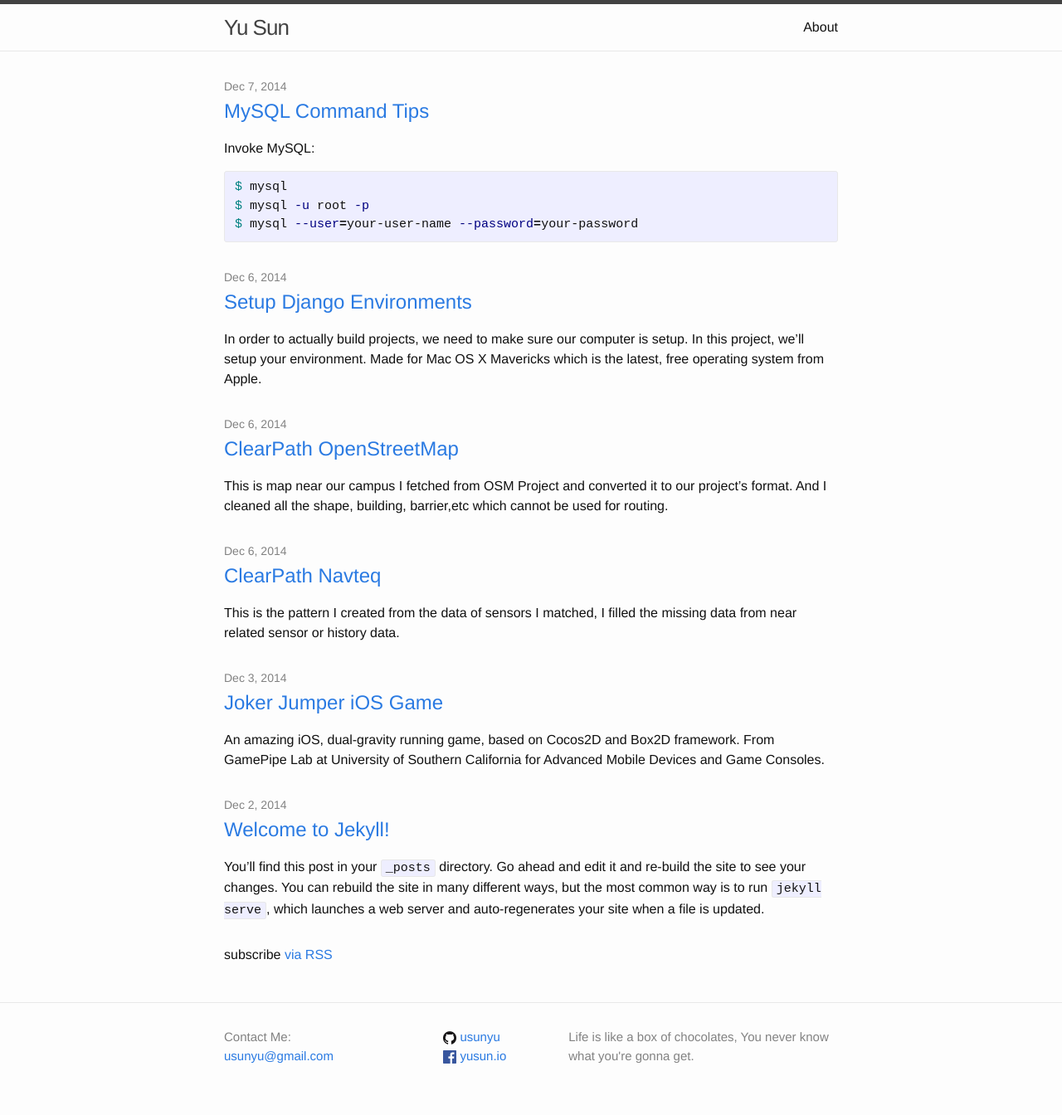
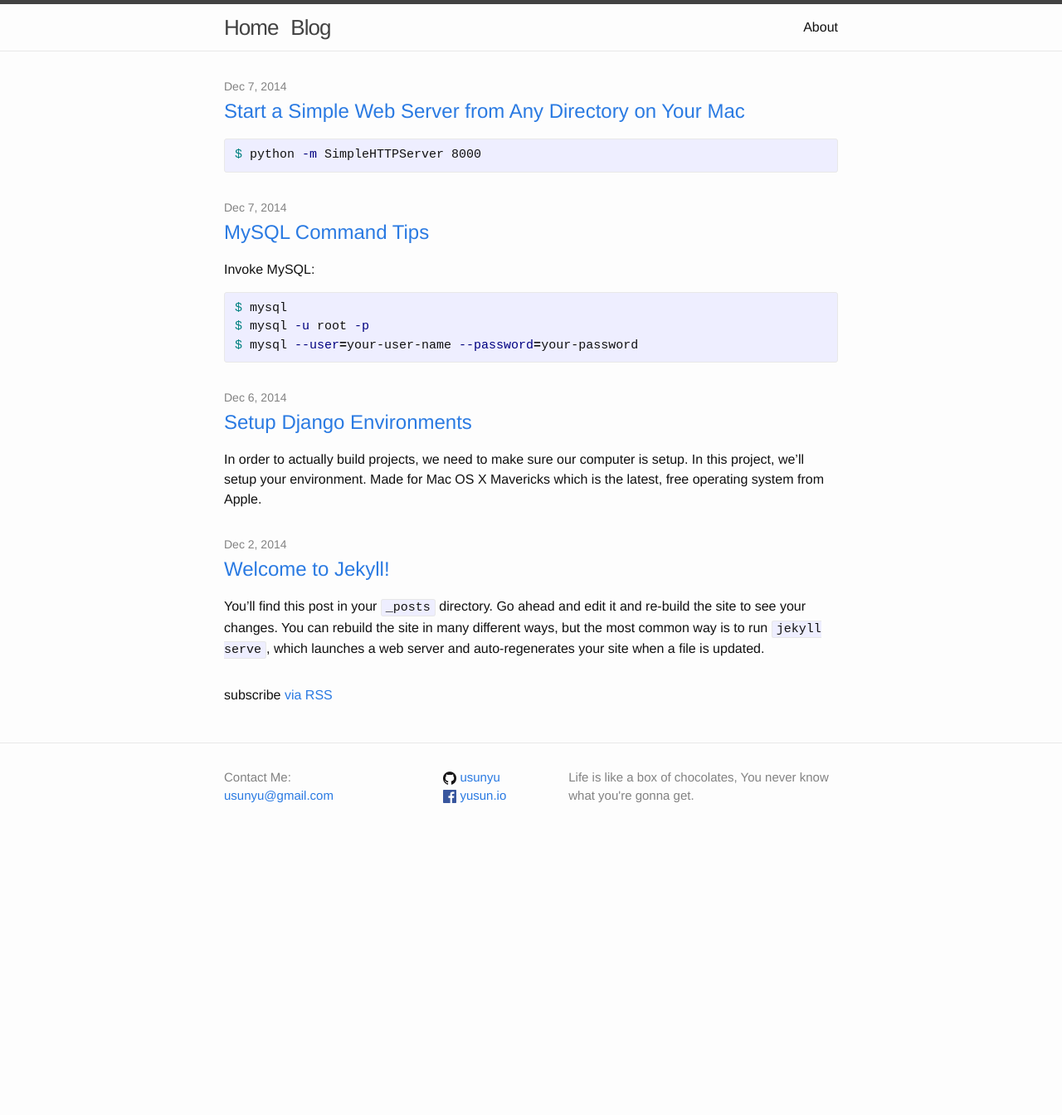
Before and after one commit to usunyu/usunyu.github.io, a Jekyll site: the page built from blog/index.html, in a window 1280 px wide. Shown: the whole page at 83% size. Built offline with Jekyll 4.4.1, drawn with Linux system fonts in a browser that asks for light colours; after the commit the page ends 1031 px from its top, so only the background shows below that.

Commit message:
delete project post

```diff
--- a/_includes/header.html
+++ b/_includes/header.html
@@ -2,7 +2,8 @@
 
   <div class="wrapper">
 
-    <a class="site-title" href="{{ site.baseurl }}/">{{ site.title }}</a>
+    <a class="site-title" href="{{ site.baseurl }}/">Home</a>
+    <a class="site-title" href="{{ site.baseurl }}/blog">Blog</a>
 
     <nav class="site-nav">
       <a href="#" class="menu-icon">
--- a/_sass/_layout.scss
+++ b/_sass/_layout.scss
@@ -15,6 +15,7 @@
     line-height: 56px;
     letter-spacing: -1px;
     margin-bottom: 0;
+    margin-right: 15px;
     float: left;
 
     &,
--- a/blog/_posts/2014-12-03-joker-jumper.markdown
+++ /dev/null
@@ -1,22 +0,0 @@
----
-layout: post
-title:  "Joker Jumper iOS Game"
-date:   2014-12-03 00:23:12
-categories: jekyll update
----
-An amazing iOS, dual-gravity running game, based on Cocos2D and Box2D framework. From GamePipe Lab at University of Southern California for Advanced Mobile Devices and Game Consoles.
-
-[![Video](/images/jokerjumper.jpg)](http://www.youtube.com/watch?v=trFJsnU8M6Q)
-
-#### **Developed by:**
-
-#### Programmers:
-* Yu Sun, responsible for level architecture, tile map, user interface, gesture recognition, device deployment
-* Heguang Liu, responsible for physical world, in game element, enemy AI, collision detection, particle effects, HUD control
-
-#### Artists:
-* Tao Hu, game designer & artist, responsible for world design, level design, map design and artwork for menu, background, all in game elements
-* Hui Li, responsible for character animation, begin animation, trailer
-
-#### **GitHub:**
-* [Repositories](https://github.com/usunyu/JokerJumper)
--- a/blog/_posts/2014-12-06-clearpath-nevteq.markdown
+++ /dev/null
@@ -1,41 +0,0 @@
----
-layout: post
-title:  "ClearPath Navteq"
-date:   2014-12-06 17:57:05
-categories: jekyll update
----
-This is the pattern I created from the data of sensors I matched, I filled the missing data from near related sensor or history data.
-
-![Pattern](/images/clearpath_pattern.jpg)
-
-* Blue:		speed < 10
-* Red:		speed >= 10 && speed < 25
-* Yellow:	speed >= 25 && speed < 50
-* Green:	speed >= 50
-
-#### **Manual:**
-1. CA GNDEMO Process (In PatternGeneration Project):
-* input/CAInputFileGeneration
-* (Optional) output/CAOutputKMLGeneration to generate kml
-* pattern/CAAdjListPattern
-
-2. Clean Data Process (In PatternGeneration Project):
-* input/InputFileGeneration
-
-			writeAverageCube
-			readAverageCube(i, 0);
-			changeInterval();
-			writeAverage15Cube(i, 0);
-			renameAverageFile(i, 0);
-* process/DataClean
-* output/OutputDatabaseGeneration
-
-3. AdjList Create Process (In ArterialPatternGeneration_shireesh Project):
-* GetAverageSpeedForArterials1to5New
-* GetAverageSpeedForHighways
-* CreateListForArterials1to5New
-* CreateListForHighways1to5New
-*  CreateAdjList1to5New
-
-#### **GitHub:**
-* [Repositories](https://github.com/usunyu/ClearPath/tree/master/Nevteq)
--- a/blog/_posts/2014-12-06-clearpath-osm.markdown
+++ /dev/null
@@ -1,87 +0,0 @@
----
-layout: post
-title:  "ClearPath OpenStreetMap"
-date:   2014-12-06 18:12:23
-categories: jekyll update
----
-This is map near our campus I fetched from OSM Project and converted it to our project's format.
-And I cleaned all the shape, building, barrier,etc which cannot be used for routing.
-
-![OSM](/images/clearpath_osm.jpg)
-
-#### **Bidirectional Hierarchy Searching:**
-
-#### Introduction
-
-1. From source and destination to perform forward searching and reverse searching simultaneously.
-2. Forward searching is based on time dependent A* searching, but when it enter the highway, it will keep on highway.
-3. Reverse searching is based on lower bound A* searching, it will also keep on highway when it hit the highway entrance.
-4. When forward searching and reverse searching encounter on the highway, we will find a path.
-5. The mechanism of hierarchy(keep on highway) will reduce the searching space and lead to less response time.
-6. By the mechanism of bidirectional search, we do not worry about finding highway entrance and highway exit.
-
-#### A* searching vs BH searching
-Chose two long distance nodes in Los Angeles and perform A* routing, Bidirectional Hierarchy routing and compare.
-<table>
-    <tr>
-        <td>Algorithm</td><td>Response Time</td><td>Search Space</td><td>Travel Cost</td>
-    </tr>
-    <tr>
-        <td>A*</td><td>1485 ms</td><td>291777 nodes</td><td>150 min</td>
-    </tr>
-    <tr>
-        <td>BH</td><td>225 ms</td><td>15204 nodes</td><td>150 min</td>
-    </tr>
-</table>
-
-![A*](/images/clearpath_astar.jpg)
-![BH](/images/clearpath_bh.jpg)
-![Not always optimal](/images/clearpath_not.jpg)
-
-#### Reference
-* [1] Sebastian Knopp, Peter Sanders, Dominik Schultes and Frank SchulzFast. Computation of Distance Tables using Highway Hierarchies, 2006.
-
-#### **Manual:**
-
-#### 1) put your "map.osm" in the "file" folder of the project
-
-#### 2) osm2wkt/Osm2wkt
-this step will get rid of the none-routable path, and please press "N" when it asked for fixCompleteness.
-* read the data from OSM file
-* get rid of unroutable data
-* generate xxx.wkts file
-
-#### 3) controller/OSMInputFileGeneration
-* read the data from OSM file
-* generate xxx_node.csv and xxx_way.csv from data
-
-#### 4) controller/OSMOutputFileGeneration
-* read the data from xxx_node.csv and xxx_way.csv
-* according xxx.wkts, overwrite xxx_node.csv and xxx_way.csv
-
-#### 5) controller/OSMDivideWayToEdge
-* divide the long way to seperate edges based on intersect
-
-#### 6) controller/OSMGenerateKML(Optional)
-* generate edge kml
-* generate node kml
-
-#### 7) controller/OSMGenerateAdjList
-* generate xxx_adjlist.csv file
-
-All the preprocessing steps (1~7) can be done in the controller/OSMGenerateAll.
-
-#### 8) controller/OSMRouting
-* using A* algorithm for path routing
-* using A* algorithm with fibonacci heap for path routing
-* using bidirectional hierarchy routing algorithm for path routing
-* show turn by turn information
-
-#### 9) test/CompareTdspTdspHTimeCost
-* compare the response time and cost time between A* algorithm and hierarchy routing algorithm
-
-#### 10) test/AnalyzeTravelTimeMatrix
-* calculate the travel time based on matrix data
-
-#### **GitHub:**
-* [Repositories](https://github.com/usunyu/ClearPath/tree/master/OpenStreetMap)
--- /dev/null
+++ b/blog/_posts/2014-12-07-mac-web-server.markdown
@@ -0,0 +1,14 @@
+---
+layout: post
+title:  "Start a Simple Web Server from Any Directory on Your Mac"
+date:   2014-12-07 21:15:07
+categories: jekyll update
+---
+{% highlight bash %}
+$ python -m SimpleHTTPServer 8000
+{% endhighlight %}
+
+You may want to change the port if you already have something running on 8000, but other than that the command doesn't require much alteration. It's a great little snippet to keep in mind (or in your TextExpander shortcuts) for the next time you need a quick little web server.
+
+#### Resource:
+* [lifehacker.com/start-a-simple-web-server-from-any-directory-on-your-ma-496425450](http://lifehacker.com/start-a-simple-web-server-from-any-directory-on-your-ma-496425450)
--- a/usunyu.txt
+++ b/usunyu.txt
@@ -1,5 +1,6 @@
 <span id="a">yu@sun</span>:<span id="b">~</span><span id="c">$</span> cat usunyu.txt<br/><br/>
 Hello, welcome to my site.<!-- laglaglaglaglaglaglaglaglaglaglaglag --><p>I'm Yu Sun, majored in Computer Science. I consider myself a quick learner and have considerable passion to build great apps.</p><!-- qowifjqwoeijfoqweijfqweoifjqweofijqweoqwoijefoqwijefoijfqiwoefjj -->
-<p><span id="a">>></span> I have a <a href="http://usunyu.github.io/blog">Blog</a>.</p><!- oqwipjefqwioefjwioqfjoiqwjfeioqwjefoi --><p><span id="a">>></span> I graduated from <a href="http://www.usc.edu/">USC</a>.</p><!- oqwipjefqwioefjwioqfjoiqwjfeioqwjefoi --><p><span id="a">>></span> I work at <a href="https://www.facebook.com/yusun.io">Facebook</a>.</p><!- oqwipjefqwioefjwioqfjoiqwjfeioqwjefoi --><p><span id="a">>></span> I code at <a href="https://github.com/usunyu">GitHub</a>.</p><!- oqwipjefqwioefjwioqfjoiqwjfeioqwjefoi --><p><span id="a">>></span> I upload profile on <a href="https://www.linkedin.com/in/usunyu">LinkedIn</a>.</p><!- oqwipjefqwioefjwioqfjoiqwjfeioqwjefoi --><p><span id="a">>></span> I post photos on <a href="http://instagram.com/usunyu">Instagram</a>.</p><!- oqwipjefqwioefjwioqfjoiqwjfeioqwjefoi --><p><span id="a">>></span> I love to watch movie, listen to music, and play tennis.</p><!-- owlsqweoifjqwoefijqwoeifjqwoefijwef -->
+<p><span id="a">>></span> I have a <a href="/blog/">Blog</a>.</p><!- oqwipjefqwioefjwioqfjoiqwjfeioqwjefoi --><p><span id="a">>></span> I graduated from <a href="http://www.usc.edu/">USC</a>.</p><!- oqwipjefqwioefjwioqfjoiqwjfeioqwjefoi --><p><span id="a">>></span> I work at <a href="https://www.facebook.com/yusun.io">Facebook</a>.</p><!- oqwipjefqwioefjwioqfjoiqwjfeioqwjefoi --><p><span id="a">>></span> I code at <a href="https://github.com/usunyu">GitHub</a>.</p><!- oqwipjefqwioefjwioqfjoiqwjfeioqwjefoi --><p><span id="a">>></span> I upload profile on <a href="https://www.linkedin.com/in/usunyu">LinkedIn</a>.</p><!- oqwipjefqwioefjwioqfjoiqwjfeioqwjefoi --><p><span id="a">>></span> I post photos on <a href="http://instagram.com/usunyu">Instagram</a>.</p><!- oqwipjefqwioefjwioqfjoiqwjfeioqwjefoi --><p><span id="a">>></span> I love to watch movie, listen to music, and play tennis.</p><!-- owlsqweoifjqwoefijqwoeifjqwoefijwef -->
 If you would like to get in touch with me<!-- slightdelayhere-->, feel free to send me an email.<!-- longlongcomment -->
-My email address is: <a href="mailto:usunyu@gmail.com">usunyu@gmail.com</a>
+My email address is: <a href="mailto:usunyu@gmail.com">usunyu@gmail.com</a><!- owlsqweoifjqwoefijqwoeifjqwoefijwef --><br/>
+<p>Life is like a box of chocolates, You never know what you're gonna get.</p>
```
Also changed, not shown: blog/README.md (deleted, +0 -8 lines), README.md.
